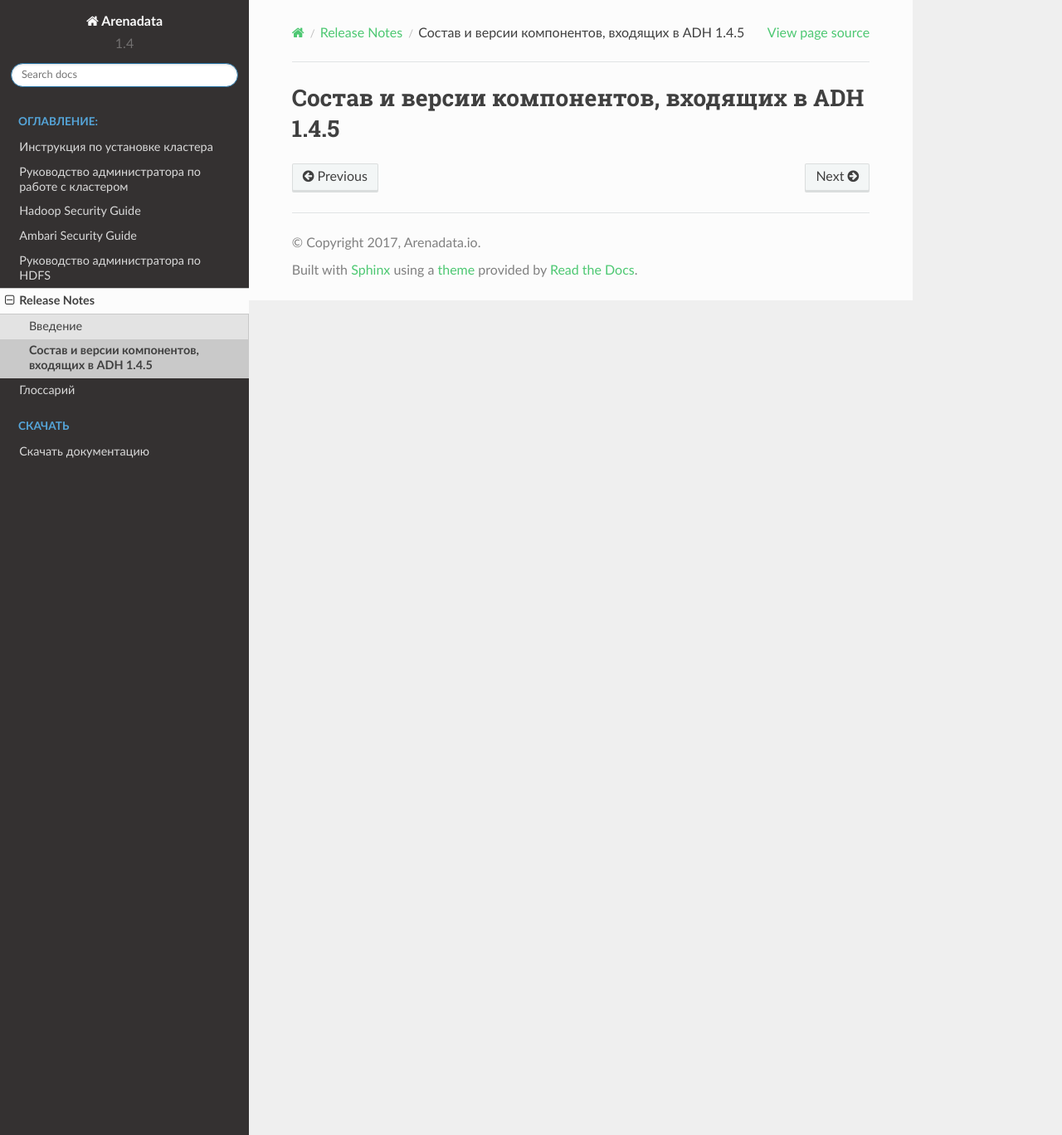
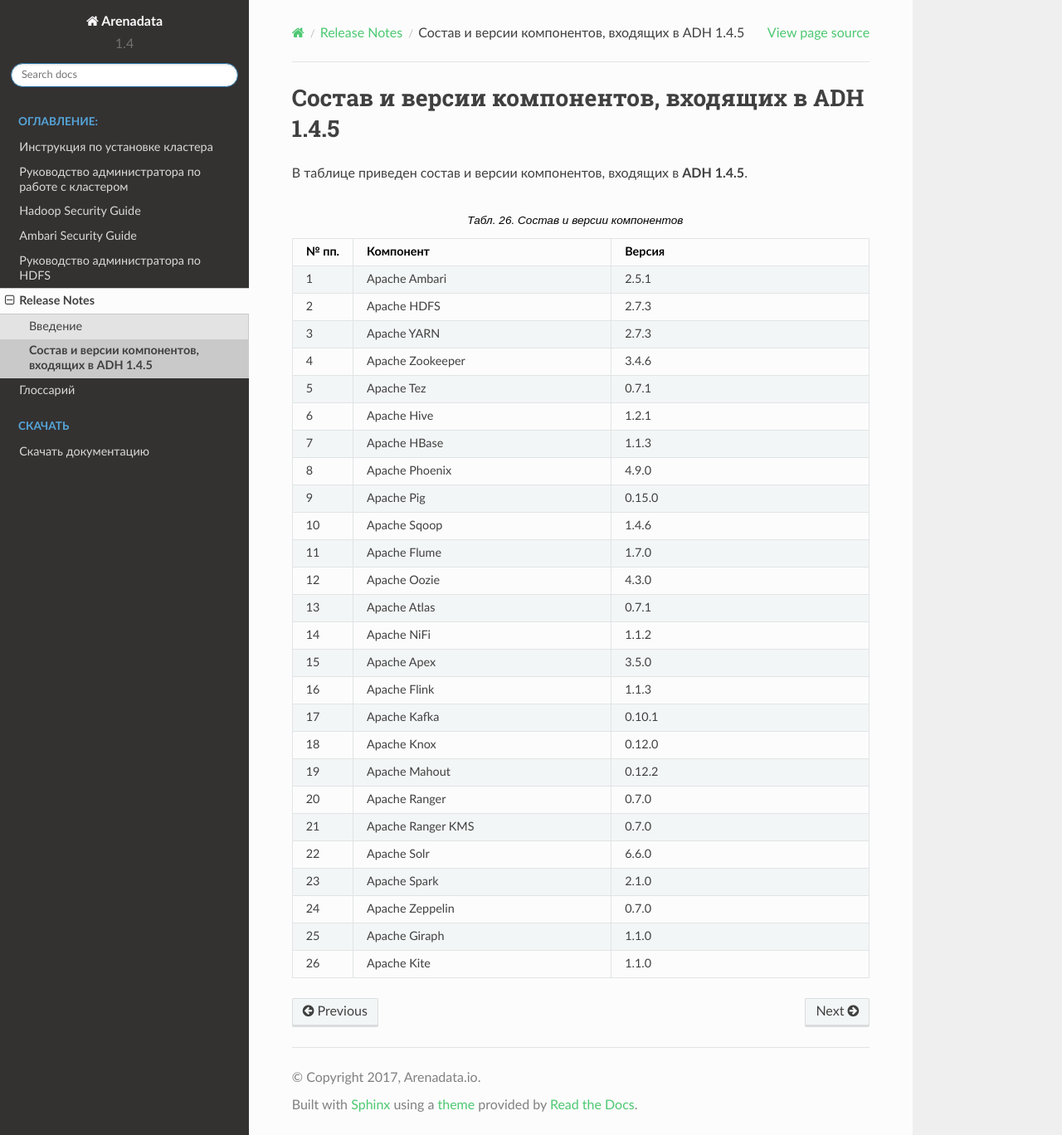
Before and after one commit to arenadata/docs_adps, a Sphinx documentation site: the page built from source/ReleaseNotes/structure.rst, in a window 1280 px wide and 1368 px high. Shown: the whole window at 83% size. Built offline with Sphinx 7.4.7 and the Read the Docs theme 2.0.0, drawn with Linux system fonts in a browser that asks for light colours; pages that are not in the unit, such as notebooks, are missing from menus.

Commit message:
Update structure.rst

```diff
--- a/source/ReleaseNotes/structure.rst
+++ b/source/ReleaseNotes/structure.rst
@@ -1,2 +1,35 @@
 Состав и версии компонентов, входящих в ADH 1.4.5
 -------------------------------------------------
+
+В таблице приведен состав и версии компонентов, входящих в **ADH 1.4.5**.
+
+.. csv-table:: Состав и версии компонентов
+   :header: "№ пп.", "Компонент", "Версия"
+   :widths: 10, 45, 45
+
+   "1", "Apache Ambari", "2.5.1"
+   "2", "Apache HDFS", "2.7.3"
+   "3", "Apache YARN", "2.7.3"
+   "4", "Apache Zookeeper", "3.4.6"
+   "5", "Apache Tez", "0.7.1"
+   "6", "Apache Hive", "1.2.1"
+   "7", "Apache HBase", "1.1.3"
+   "8", "Apache Phoenix", "4.9.0"
+   "9", "Apache Pig", "0.15.0"
+   "10", "Apache Sqoop", "1.4.6"
+   "11", "Apache Flume", "1.7.0"
+   "12", "Apache Oozie", "4.3.0"
+   "13", "Apache Atlas", "0.7.1"
+   "14", "Apache NiFi", "1.1.2"
+   "15", "Apache Apex", "3.5.0"
+   "16", "Apache Flink", "1.1.3"
+   "17", "Apache Kafka", "0.10.1"
+   "18", "Apache Knox", "0.12.0"
+   "19", "Apache Mahout", "0.12.2"
+   "20", "Apache Ranger", "0.7.0"
+   "21", "Apache Ranger KMS", "0.7.0"
+   "22", "Apache Solr", "6.6.0"
+   "23", "Apache Spark", "2.1.0"
+   "24", "Apache Zeppelin", "0.7.0"
+   "25", "Apache Giraph", "1.1.0"
+   "26", "Apache Kite", "1.1.0"
```
